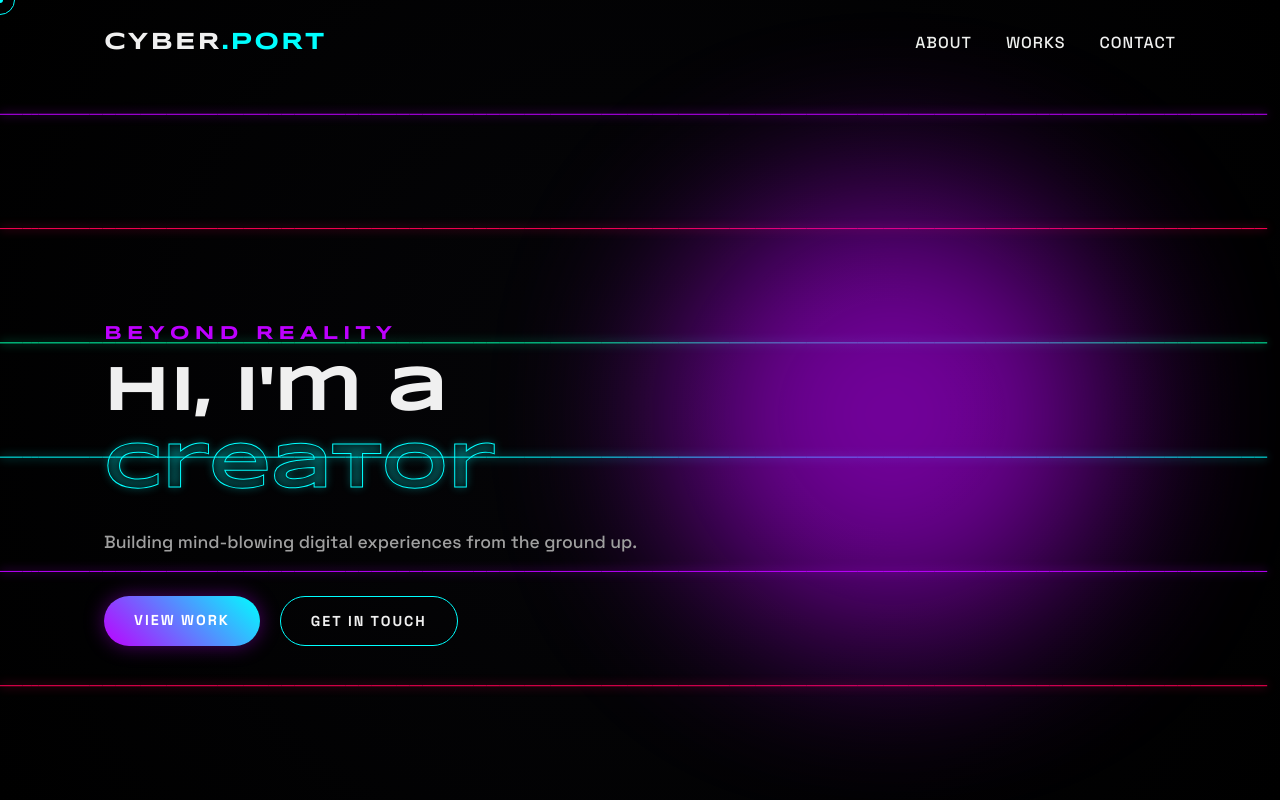
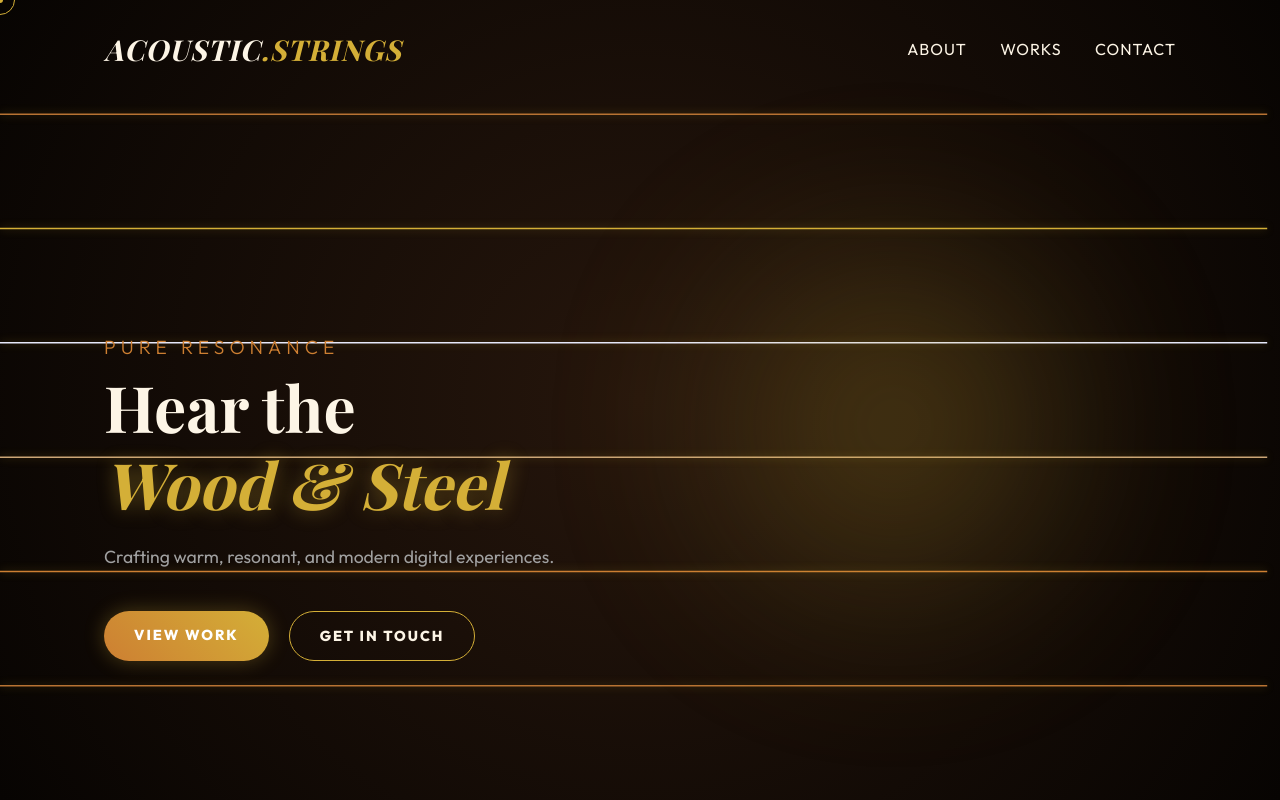
Before and after one commit to aimlinux/MyWebSite_return, a plain HTML site: page index.html in a window 1280 px wide. Shown: the top 800 px of the page. Drawn offline with nearby package versions, Linux system fonts and the light colour scheme; a web font is replaced by a local one.

Commit message:
create genn

```diff
--- a/index.html
+++ b/index.html
@@ -4,8 +4,8 @@
     <meta charset="UTF-8">
     <meta name="viewport" content="width=device-width, initial-scale=1.0">
     <title>Creator | Portfolio</title>
-    <!-- Google Fonts for futuristic look -->
-    <link href="https://fonts.googleapis.com/css2?family=Space+Grotesk:wght@300;500;700&family=Syncopate:wght@400;700&display=swap" rel="stylesheet">
+    <!-- Google Fonts for modern acoustic look -->
+    <link href="https://fonts.googleapis.com/css2?family=Outfit:wght@300;400;600;800&family=Playfair+Display:ital,wght@0,400;0,700;1,400&display=swap" rel="stylesheet">
     <link rel="stylesheet" href="style/main.css">
 </head>
 <body>
@@ -20,7 +20,7 @@
     <!-- Main Content Wrapper -->
     <div class="glass-wrapper">
         <header>
-            <div class="logo">CYBER<span>.PORT</span></div>
+            <div class="logo">ACOUSTIC<span>.STRINGS</span></div>
             <nav>
                 <a href="#about" class="hover-target">About</a>
                 <a href="#works" class="hover-target">Works</a>
@@ -30,9 +30,9 @@
 
         <section id="hero">
             <div class="hero-content mix-blend">
-                <h2 class="glitch" data-text="BEYOND REALITY">BEYOND REALITY</h2>
-                <h1>Hi, I'm a <br/><span class="neon-text">Creator</span></h1>
-                <p>Building mind-blowing digital experiences from the ground up.</p>
+                <h2 class="acoustic-sub" data-text="PURE RESONANCE">PURE RESONANCE</h2>
+                <h1>Hear the <br/><span class="neon-text">Wood & Steel</span></h1>
+                <p>Crafting warm, resonant, and modern digital experiences.</p>
                 <div class="hero-buttons">
                     <a href="#works" class="btn primary hover-target">View Work</a>
                     <a href="#contact" class="btn secondary hover-target">Get in Touch</a>
@@ -45,10 +45,10 @@
         <section id="about" class="reveal">
             <div class="about-grid">
                 <div class="about-text glass-card hover-tilt hover-target">
-                    <h2>The <span class="neon-text">Vision</span></h2>
+                    <h2>The <span class="neon-text">Harmony</span></h2>
                     <p>I blend art and code to craft experiences that defy expectations. Pushing the boundaries of web technologies to deliver something truly unique.</p>
                     <div class="skills">
-                        <span class="skill-tag">Design</span><span class="skill-tag">Motion</span><span class="skill-tag">Code</span><span class="skill-tag">WebXR</span>
+                        <span class="skill-tag">Rhythm</span><span class="skill-tag">Melody</span><span class="skill-tag">Harmony</span><span class="skill-tag">Resonance</span>
                     </div>
                 </div>
                 <div class="about-visual">
@@ -79,9 +79,9 @@
         </section>
 
         <footer class="reveal glass-card text-center" id="contact">
-            <h2>Ready to <span class="neon-text">Connect?</span></h2>
+            <h2>Let's Play a <span class="neon-text">Session?</span></h2>
             <a href="mailto:hello@example.com" class="btn primary hover-target">Say Hello</a>
-            <p class="copyright">© 2026 CYBER.PORT // Mind-Blowing Designs</p>
+            <p class="copyright">© 2026 ACOUSTIC.STRINGS // Modern Unplugged</p>
         </footer>
     </div>
 
--- a/script/app.js
+++ b/script/app.js
@@ -29,7 +29,7 @@ hoverTargets.forEach(target => {
     target.addEventListener('mouseenter', () => {
         cursorOutline.style.width = '60px';
         cursorOutline.style.height = '60px';
-        cursorOutline.style.backgroundColor = 'rgba(0, 255, 255, 0.1)';
+        cursorOutline.style.backgroundColor = 'rgba(212, 175, 55, 0.1)';
         cursorDot.style.transform = 'translate(-50%, -50%) scale(0.5)';
     });
     target.addEventListener('mouseleave', () => {
@@ -52,9 +52,10 @@ let lastMouseX = 0;
 let lastMouseY = 0;
 let mouseSpeed = 0;
 
-// Jazz/Neo-soul modern chords
-const chordNames = ['Cmaj9', 'Am11', 'Fmaj7', 'G13', 'E7#9', 'Dm9', 'Bbmaj13', 'Eb9', 'G#m11', 'F#13'];
-const colors = ['#0ff', '#bd00ff', '#ff0055', '#00ffaa'];
+// Acoustic modern chords
+const chordNames = ['Cadd9', 'G6', 'Em7', 'Dadd4', 'A7sus4', 'Fmaj7', 'Bm7(11)', 'Emaj9', 'Am9', 'D13'];
+// Acoustic string colors: Bronze, Phosphor Bronze, Silver, Gold/Brass
+const colors = ['#cd7f32', '#b87333', '#d4af37', '#e6e8fa', '#cca677'];
 
 class GuitarString {
     constructor(y, color) {
@@ -142,15 +143,15 @@ class GuitarString {
             }
         }
 
-        ctx.shadowBlur = 10;
-        ctx.shadowColor = this.color;
+        ctx.shadowBlur = 8;
+        ctx.shadowColor = 'rgba(212, 175, 55, 0.4)';
         ctx.strokeStyle = this.color;
 
         let centerVy = 0;
         for (let i = 0; i < this.numPoints; i++) {
             centerVy = Math.max(centerVy, Math.abs(this.points[i].vy));
         }
-        ctx.lineWidth = 1 + Math.min(centerVy * 0.3, 4);
+        ctx.lineWidth = 1.5 + Math.min(centerVy * 0.4, 5);
 
         ctx.stroke();
         ctx.shadowBlur = 0;
@@ -182,7 +183,8 @@ function spawnChord(x, y, color) {
     el.textContent = chordNames[Math.floor(Math.random() * chordNames.length)];
     el.style.left = `${x}px`;
     el.style.top = `${y}px`;
-    el.style.textShadow = `0 0 15px ${color}, 0 0 30px ${color}`;
+    el.style.textShadow = `0 0 15px rgba(212, 175, 55, 0.6), 0 0 30px rgba(205, 127, 50, 0.4)`;
+    el.style.color = color;
 
     chordContainer.appendChild(el);
     setTimeout(() => el.remove(), 1500);
--- a/style/main.css
+++ b/style/main.css
@@ -1,12 +1,12 @@
 :root {
-    --bg: #030305;
-    --text: #f0f0f0;
-    --neon-cyan: #0ff;
-    --neon-purple: #bd00ff;
-    --glass-bg: rgba(20, 20, 25, 0.4);
-    --glass-border: rgba(255, 255, 255, 0.08);
-    --font-head: 'Syncopate', sans-serif;
-    --font-body: 'Space Grotesk', sans-serif;
+    --bg: #120e0b;
+    --text: #fdf5e6;
+    --neon-cyan: #d4af37;
+    --neon-purple: #cd7f32;
+    --glass-bg: rgba(44, 28, 18, 0.4);
+    --glass-border: rgba(212, 175, 55, 0.15);
+    --font-head: 'Playfair Display', serif;
+    --font-body: 'Outfit', sans-serif;
 }
 
 * {
@@ -56,7 +56,7 @@ body {
     width: 100vw;
     height: 100vh;
     z-index: -2;
-    background: radial-gradient(circle at center, #050508 0%, #000000 100%);
+    background: radial-gradient(circle at center, #26160c 0%, #070402 100%);
 }
 
 #chord-container {
@@ -108,9 +108,10 @@ header {
 
 .logo {
     font-family: var(--font-head);
-    font-size: 1.5rem;
+    font-size: 1.8rem;
     font-weight: 700;
-    letter-spacing: 2px;
+    letter-spacing: 1px;
+    font-style: italic;
 }
 .logo span {
     color: var(--neon-cyan);
@@ -159,48 +160,22 @@ p {
 }
 
 .neon-text {
-    color: transparent;
-    -webkit-text-stroke: 1px var(--neon-cyan);
-    text-shadow: 0 0 10px rgba(0, 255, 255, 0.3);
+    color: var(--neon-cyan);
+    -webkit-text-stroke: 0px;
+    text-shadow: 0 0 20px rgba(212, 175, 55, 0.4);
+    font-style: italic;
 }
 
-/* Glitch effect */
-.glitch {
+/* Acoustic Sub effect */
+.acoustic-sub {
     position: relative;
     font-size: 1.2rem;
     color: var(--neon-purple);
     letter-spacing: 5px;
     margin-bottom: 10px;
-}
-.glitch::before, .glitch::after {
-    content: attr(data-text);
-    position: absolute;
-    top: 0;
-    left: 0;
-    width: 100%;
-    height: 100%;
-    opacity: 0.8;
-}
-.glitch::before {
-    left: 2px;
-    text-shadow: -2px 0 red;
-    clip: rect(24px, 550px, 90px, 0);
-    animation: glitch-anim 3s infinite linear alternate-reverse;
-}
-.glitch::after {
-    left: -2px;
-    text-shadow: -2px 0 blue;
-    clip: rect(85px, 550px, 140px, 0);
-    animation: glitch-anim 2.5s infinite linear alternate-reverse;
-}
-
-@keyframes glitch-anim {
-    0% { clip: rect(10px, 9999px, 44px, 0); }
-    20% { clip: rect(44px, 9999px, 56px, 0); }
-    40% { clip: rect(12px, 9999px, 89px, 0); }
-    60% { clip: rect(78px, 9999px, 12px, 0); }
-    80% { clip: rect(90px, 9999px, 5px, 0); }
-    100% { clip: rect(20px, 9999px, 60px, 0); }
+    text-transform: uppercase;
+    font-family: var(--font-body);
+    font-weight: 300;
 }
 
 /* Sections */
@@ -217,25 +192,25 @@ section {
 .orb {
     position: absolute;
     border-radius: 50%;
-    filter: blur(80px);
+    filter: blur(90px);
     z-index: -1;
-    opacity: 0.6;
-    animation: float 10s infinite ease-in-out;
+    opacity: 0.4;
+    animation: float 12s infinite ease-in-out;
 }
 .glowing-orb-1 {
     width: 400px;
     height: 400px;
-    background: var(--neon-purple);
+    background: radial-gradient(circle, var(--neon-cyan), transparent 70%);
     top: 10%;
     right: 5%;
 }
 .glowing-orb-2 {
     width: 300px;
     height: 300px;
-    background: var(--neon-cyan);
+    background: radial-gradient(circle, var(--neon-purple), transparent 70%);
     bottom: 20%;
     left: 0;
-    animation-delay: -5s;
+    animation-delay: -6s;
 }
 
 @keyframes float {
@@ -279,11 +254,11 @@ section {
 .btn.primary {
     background: linear-gradient(45deg, var(--neon-purple), var(--neon-cyan));
     color: #fff;
-    box-shadow: 0 0 20px rgba(189, 0, 255, 0.4);
+    box-shadow: 0 0 20px rgba(212, 175, 55, 0.3);
 }
 
 .btn.primary:hover {
-    box-shadow: 0 0 40px rgba(0, 255, 255, 0.6);
+    box-shadow: 0 0 30px rgba(212, 175, 55, 0.5);
 }
 
 .btn.secondary {
@@ -293,7 +268,7 @@ section {
 }
 
 .btn.secondary:hover {
-    background: rgba(0, 255, 255, 0.1);
+    background: rgba(212, 175, 55, 0.1);
 }
 
 /* About Grid */
@@ -351,8 +326,8 @@ section {
     filter: grayscale(0%) brightness(1);
 }
 
-.bg-1 { background-image: linear-gradient(to top, rgba(0,0,0,0.8), transparent), url('https://images.unsplash.com/photo-1550751827-4bd374c3f58b?auto=format&fit=crop&q=80'); }
-.bg-2 { background-image: linear-gradient(to top, rgba(0,0,0,0.8), transparent), url('https://images.unsplash.com/photo-1614729939124-032f0b56c9ce?auto=format&fit=crop&q=80'); }
+.bg-1 { background-image: linear-gradient(to top, rgba(18, 14, 11, 0.9), transparent), url('https://images.unsplash.com/photo-1525201170942-eaf0991e2b46?auto=format&fit=crop&q=80&w=800'); }
+.bg-2 { background-image: linear-gradient(to top, rgba(18, 14, 11, 0.9), transparent), url('https://images.unsplash.com/photo-1462965326201-d02e4f455804?auto=format&fit=crop&q=80&w=800'); }
 
 .card-info {
     position: relative;
```
